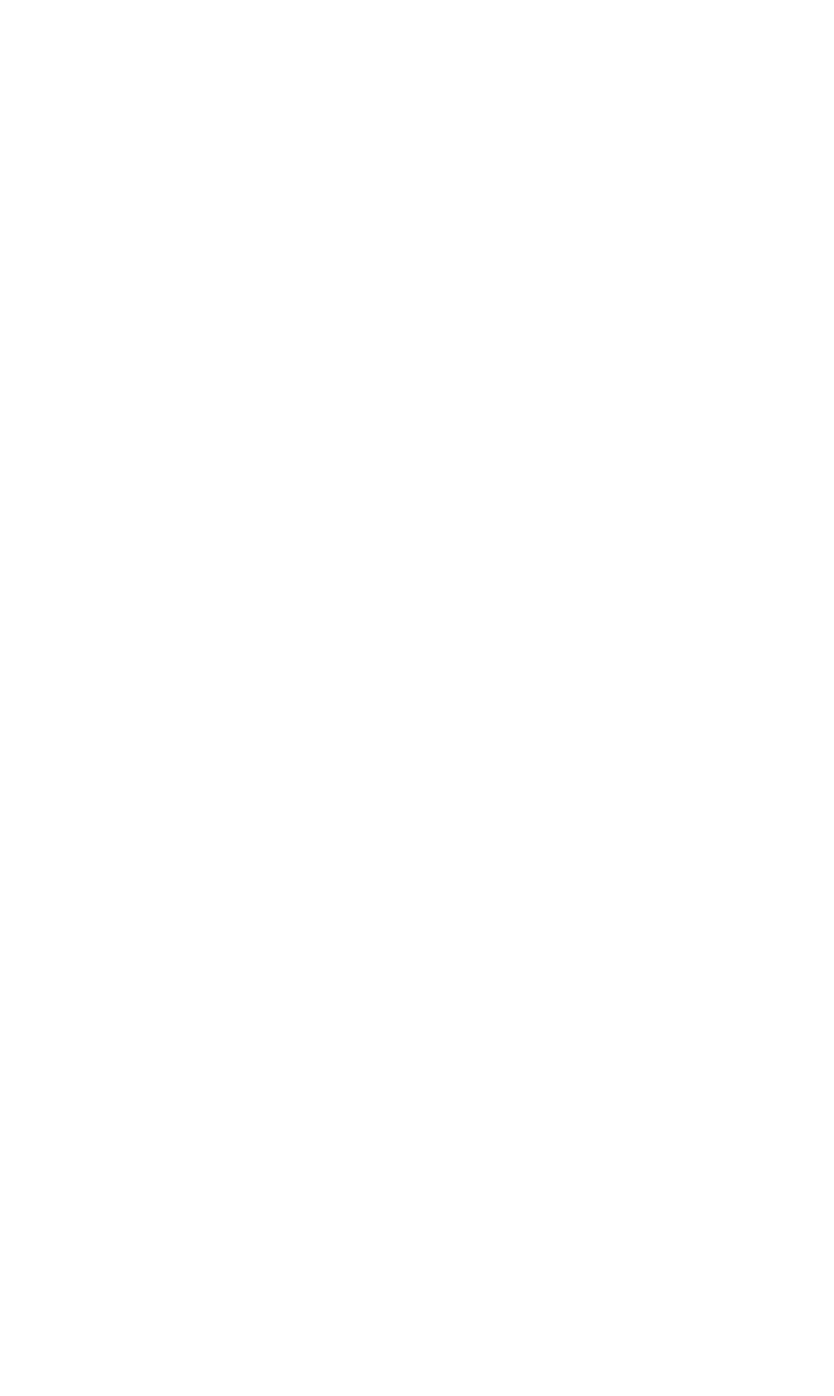
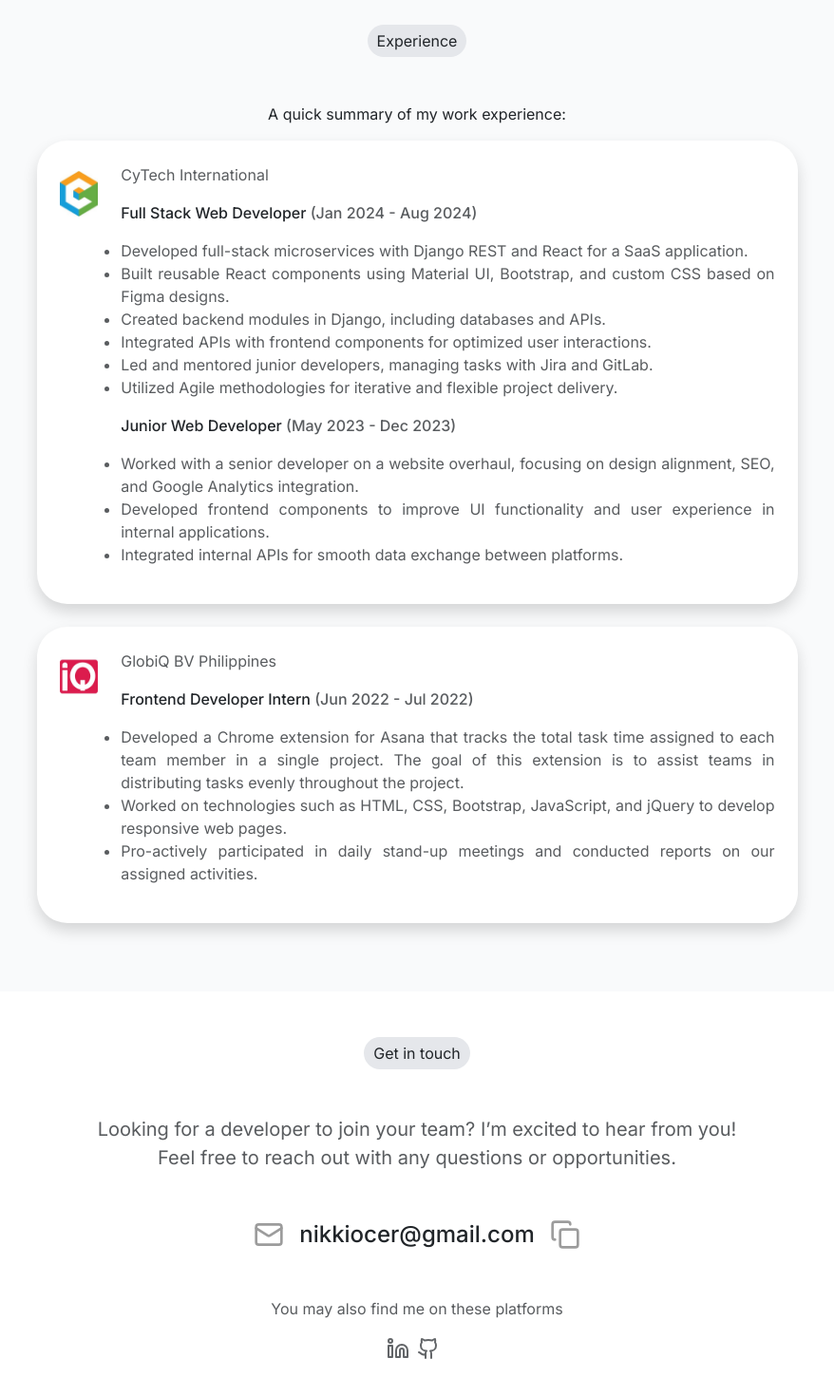
Before and after one commit to niklaux/nikki-ocer-portfolio, a React (Create React App) app in the folder my-portfolio/: page / in a window 1280 px wide. Shown: the part 1344-2814 px from the top of the page at 95% size, without its empty margins (201-1079 px from the left). Before the commit the page ends 1322 px from the top, so only its background shows below. Built offline with nearby package versions, Linux system fonts and the light colour scheme.

Commit message:
create Contact Section

```diff
--- a/my-portfolio/src/components/CommonStyles.css
+++ b/my-portfolio/src/components/CommonStyles.css
@@ -18,9 +18,13 @@
   height: 80px;
   padding: 10px;
   transition: transform 0.3s ease;
-
 }
 
 .skill-logo:hover svg {
   transform: scale(1.2);
 }
+
+.company-logo {
+  width: 80px;
+  height: 80px;
+}
--- /dev/null
+++ b/my-portfolio/src/components/ContactSection/ContactSection.jsx
@@ -0,0 +1,101 @@
+import React, { useState } from "react";
+import { Copy, Github, Linkedin, Mail } from "lucide-react";
+
+function ContactSection() {
+  const [showToast, setShowToast] = useState(false);
+  const email = "nikkiocer@gmail.com";
+
+  const handleCopy = () => {
+    navigator.clipboard
+      .writeText(email)
+      .then(() => {
+        setShowToast(true);
+        setTimeout(() => {
+          setShowToast(false);
+        }, 2000); // Hide the toast after 3 seconds
+      })
+      .catch((err) => {
+        console.error("Failed to copy: ", err);
+      });
+  };
+
+  return (
+    <div className="py-5">
+      <div className="container px-lg-5 px-sm-0">
+        <div className="d-flex">
+          <p className="section-title-style">Get in touch</p>
+        </div>
+        <div className="pt-5">
+          <p className="text-center text-muted fs-5">
+            Looking for a developer to join your team? I’m excited to hear from
+            you! <br /> Feel free to reach out with any questions or
+            opportunities.
+          </p>
+
+          <div className="d-flex justify-content-center align-items-center my-5">
+            <Mail size={32} color="#9c9c9c" />
+            <p className="m-0 mx-3 fs-4 fw-medium">{email}</p>
+            <button
+              className="btn p-0"
+              onClick={handleCopy}
+              style={{ background: "none", border: "none", cursor: "pointer" }}
+            >
+              <Copy size={32} color="#9c9c9c" />
+            </button>
+          </div>
+
+          <p className="text-center text-muted">
+            You may also find me on these platforms
+          </p>
+
+          <div className="d-flex justify-content-center">
+            <a
+              href="https://www.linkedin.com/in/nikki-lionel-ocer/"
+              target="_blank"
+              rel="noopener noreferrer"
+              className="text-decoration-none text-reset"
+            >
+              <Linkedin size={24} style={{ opacity: 0.7 }} className="me-2" />
+            </a>
+            <a
+              href="https://github.com/niklaux"
+              target="_blank"
+              rel="noopener noreferrer"
+              className="text-decoration-none text-reset"
+            >
+              <Github size={24} style={{ opacity: 0.7 }} className="me-2" />
+            </a>
+          </div>
+        </div>
+      </div>
+
+      {/* Snackbar / Toast */}
+      <div
+        className="toast-container position-fixed bottom-0 end-0 p-3"
+        style={{ zIndex: 1050 }}
+      >
+        <div
+          className={`toast align-items-center text-white bg-success ${
+            showToast ? "show" : "hide"
+          }`}
+          role="alert"
+          aria-live="assertive"
+          aria-atomic="true"
+        >
+          <div className="d-flex">
+            <div className="toast-body">Email copied to clipboard!</div>
+            <button
+              type="button"
+              className="btn-close btn-close-white me-2 m-auto"
+              data-bs-dismiss="toast"
+              aria-label="Close"
+              onClick={() => setShowToast(false)}
+            ></button>
+          </div>
+        </div>
+      </div>
+    </div>
+  );
+}
+
+export default ContactSection;
--- /dev/null
+++ b/my-portfolio/src/components/ExperienceSection/ExperienceSection.jsx
@@ -0,0 +1,66 @@
+import React from "react";
+import workExperienceData from "./WorkExperienceData";
+import "./ExperienceSectionStyles.css";
+
+function ExperienceSection() {
+  return (
+    <div className="py-5 section-grey-bg">
+      <div className="container px-lg-5 px-sm-0">
+        <div className="d-flex">
+          <p className="section-title-style">Experience</p>
+        </div>
+        <div className="pt-5">
+          <p className="text-center">A quick summary of my work experience:</p>
+
+          {workExperienceData.map((work, index) => {
+            return (
+              <div key={index} className="row justify-content-center ">
+                <div className="col-md-9 col-11 shadow rounded-5 mb-4 p-4 bg-white mx-2 mx-md-0">
+                  <div className="row">
+                    <div className="col-md-1 col-5 me-auto ms-md-0 ms-2 d-flex flex-column align-items-start">
+                      <img
+                        src={work.logo}
+                        alt=""
+                        className="img-fluid ms-md-0 m-2"
+                      />
+                    </div>
+                    <div className="col-md-11 col-11 mx-auto">
+                      <p className="m-0 mb-3 text-muted">{work.company}</p>
+                      {work.positions.map((job, index) => {
+                        return (
+                          <div key={index} className="row">
+                            <p className="fw-medium">
+                              {`${job.title}`}{" "}
+                              <span className="text-muted">
+                                {" "}
+                                {`(${job.dates})`}
+                              </span>
+                            </p>
+                            <ul>
+                              {job.descrption.map((item, index) => {
+                                return (
+                                  <li
+                                    key={index}
+                                    className="text-muted text-justify"
+                                  >
+                                    {item}
+                                  </li>
+                                );
+                              })}
+                            </ul>
+                          </div>
+                        );
+                      })}
+                    </div>
+                  </div>
+                </div>
+              </div>
+            );
+          })}
+        </div>
+      </div>
+    </div>
+  );
+}
+
+export default ExperienceSection;
--- /dev/null
+++ b/my-portfolio/src/components/ExperienceSection/ExperienceSectionStyles.css
@@ -0,0 +1,4 @@
+.experience-section-card {
+  background-color: #FFFFFF;
+  border: 1px solid green;
+}
--- /dev/null
+++ b/my-portfolio/src/components/ExperienceSection/WorkExperienceData.js
@@ -0,0 +1,46 @@
+const workExperienceData = [
+  {
+    company: "CyTech International",
+    logo: "/images/CompanyLogos/cytechinternational_logo.jpeg",
+    positions: [
+      {
+        title: "Full Stack Web Developer",
+        dates: "Jan 2024 - Aug 2024",
+        descrption: [
+          "Developed full-stack microservices with Django REST and React for a SaaS application.",
+          "Built reusable React components using Material UI, Bootstrap, and custom CSS based on Figma designs.",
+          "Created backend modules in Django, including databases and APIs.",
+          "Integrated APIs with frontend components for optimized user interactions.",
+          "Led and mentored junior developers, managing tasks with Jira and GitLab.",
+          "Utilized Agile methodologies for iterative and flexible project delivery.",
+        ],
+      },
+      {
+        title: "Junior Web Developer",
+        dates: "May 2023 - Dec 2023",
+        descrption: [
+          "Worked with a senior developer on a website overhaul, focusing on design alignment, SEO, and Google Analytics integration.",
+          "Developed frontend components to improve UI functionality and user experience in internal applications.",
+          "Integrated internal APIs for smooth data exchange between platforms.",
+        ],
+      },
+    ],
+  },
+  {
+    company: "GlobiQ BV Philippines",
+    logo: "/images/CompanyLogos/globiq_logo.jpeg",
+    positions: [
+      {
+        title: "Frontend Developer Intern",
+        dates: "Jun 2022 - Jul 2022",
+        descrption: [
+          "Developed a Chrome extension for Asana that tracks the total task time assigned to each team member in a single project. The goal of this extension is to assist teams in distributing tasks evenly throughout the project.",
+          "Worked on technologies such as HTML, CSS, Bootstrap, JavaScript, and jQuery to develop responsive web pages.",
+          "Pro-actively participated in daily stand-up meetings and conducted reports on our assigned activities.",
+        ],
+      },
+    ],
+  },
+];
+
+export default workExperienceData;
--- a/my-portfolio/src/components/SkillsSection/SkillsSection.jsx
+++ b/my-portfolio/src/components/SkillsSection/SkillsSection.jsx
@@ -2,7 +2,6 @@ import React from "react";
 import skillsData from "./SkillsData";
 
 function SkillsSection() {
-  console.log(skillsData);
   return (
     <div className="py-5">
       <div className="container px-lg-5 px-sm-0">
@@ -15,9 +14,9 @@ function SkillsSection() {
           </p>
 
           <div className="row">
-            {skillsData.map((item) => {
+            {skillsData.map((item, index) => {
               return (
-                <div className="col-lg-2 col-md-3 col-sm-4 col-4 skill-logo d-flex flex-column align-items-center">
+                <div key={index} className="col-lg-2 col-md-3 col-sm-4 col-4 skill-logo d-flex flex-column align-items-center">
                   {item.logo}
                   <p>{item.name}</p>
                 </div>
--- a/my-portfolio/src/pages/Home.jsx
+++ b/my-portfolio/src/pages/Home.jsx
@@ -3,6 +3,8 @@ import NavigationBar from "../components/NavigationBar/NavigationBar";
 import HomeSection from "../components/HomeSection/HomeSection";
 import AboutMeSection from "../components/AboutMeSection/AboutMeSection";
 import SkillsSection from "../components/SkillsSection/SkillsSection";
+import ExperienceSection from "../components/ExperienceSection/ExperienceSection";
+import ContactSection from "../components/ContactSection/ContactSection";
 
 function Home() {
   return (
@@ -11,6 +13,8 @@ function Home() {
       <HomeSection />
       <AboutMeSection />
       <SkillsSection />
+      <ExperienceSection />
+      <ContactSection />
     </div>
   );
 }
```
Also changed, not shown: my-portfolio/src/components/SkillsSection/SkillsData.js (+44 -44 lines), my-portfolio/public/images/CompanyLogos/cytechinternational_logo.jpeg (added), my-portfolio/public/images/CompanyLogos/globiq_logo.jpeg (added).
